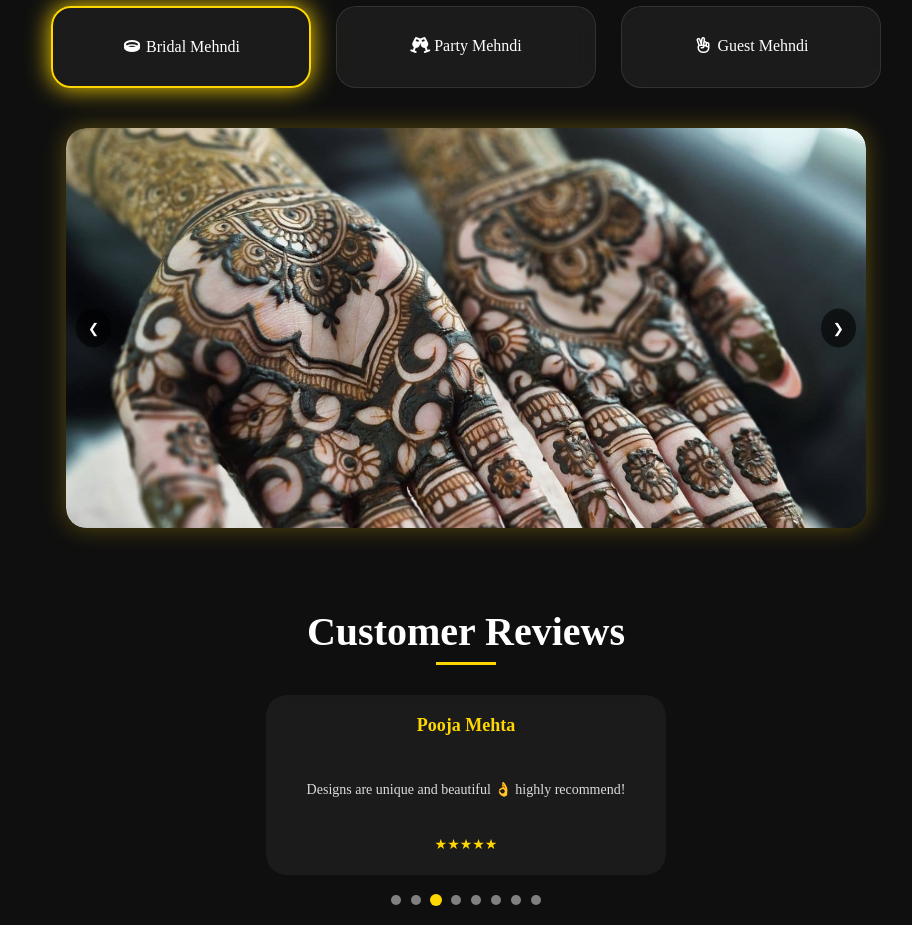
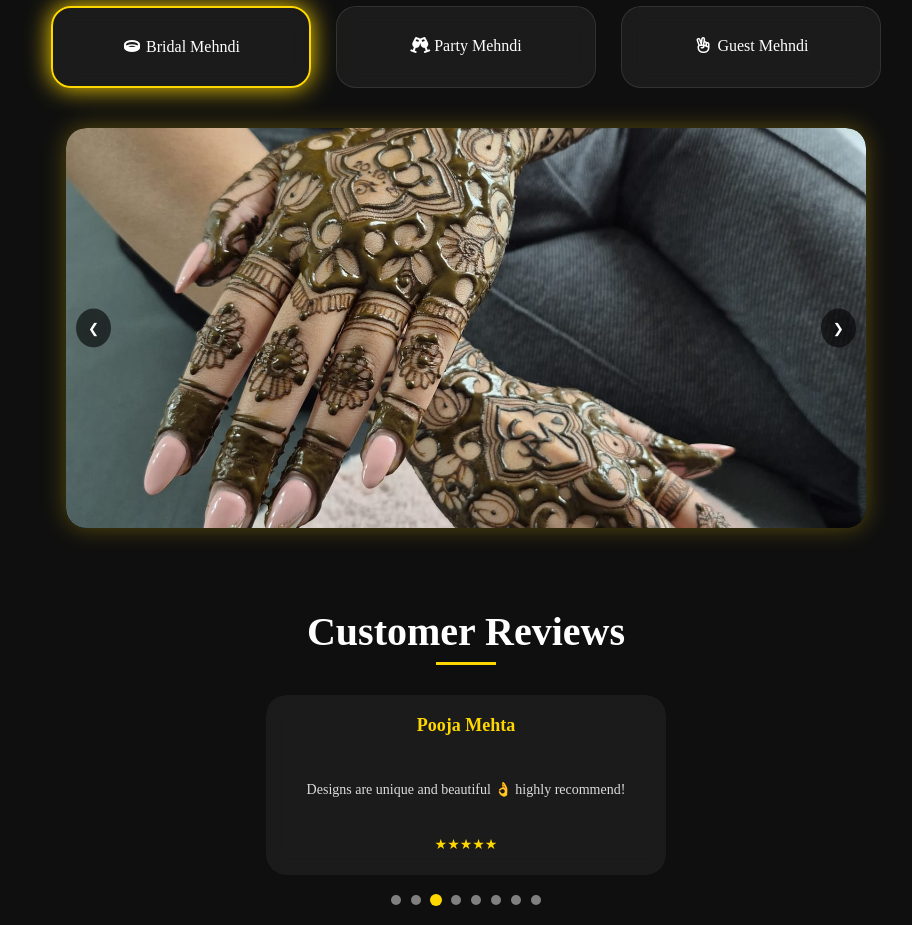
Before and after one commit to Parth290706/HENNA-BY-BHOOMI, a React (Create React App) app: page / in a window 1280 px wide. Shown: the part 1060-1985 px from the top of the page, without its empty margins (174-1086 px from the left). Built offline with nearby package versions, Linux system fonts and the light colour scheme.

Commit message:
Change image slider interval from 3000ms to 2000ms

```diff
--- a/src/App.js
+++ b/src/App.js
@@ -48,7 +48,7 @@ function App() {
   useEffect(() => {
     const interval = setInterval(() => {
       setIndex((prev) => (prev + 1) % images.length);
-    }, 3000);
+    }, 2000);
 
     return () => clearInterval(interval);
   }, [images]);
```
